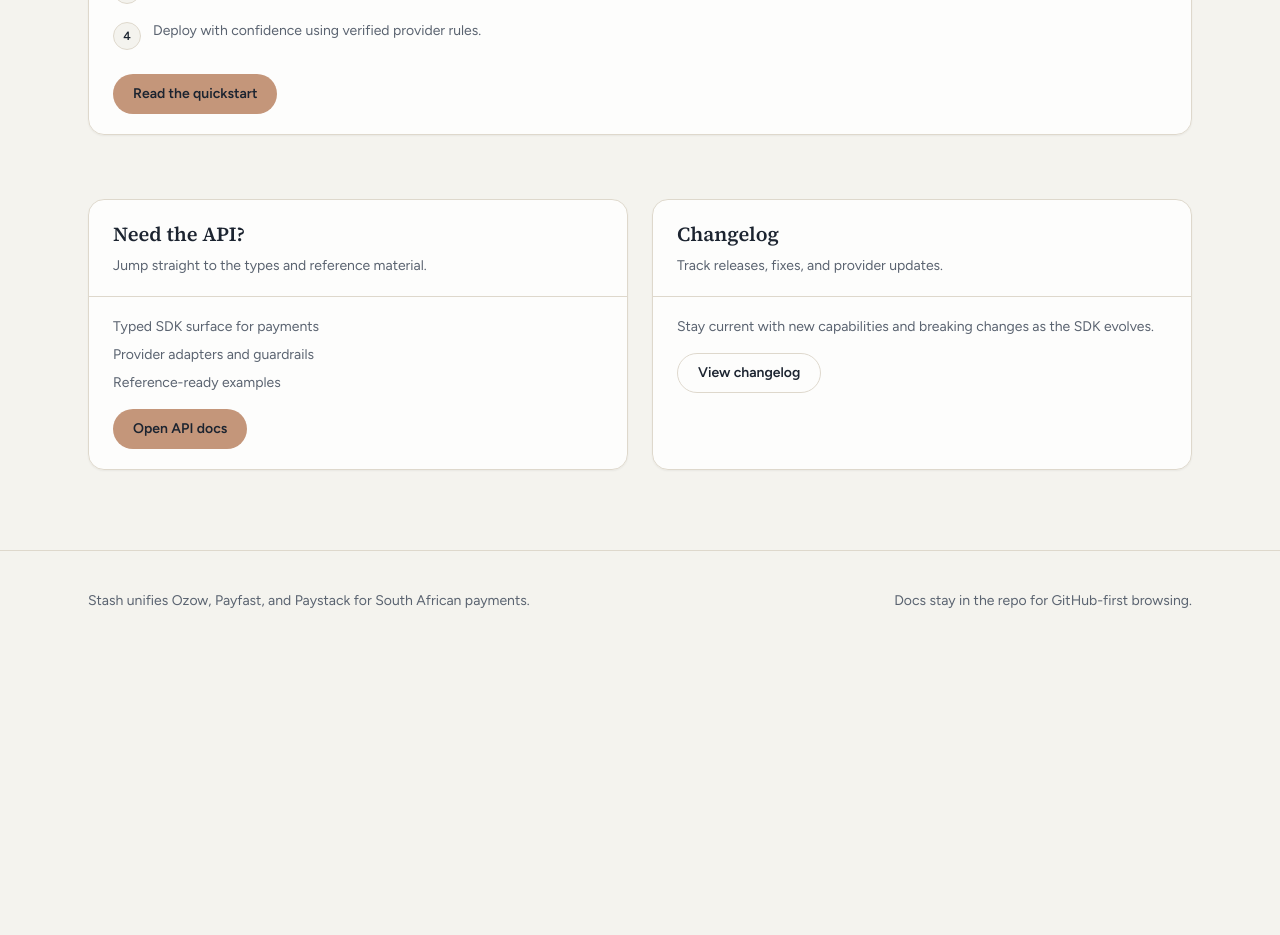
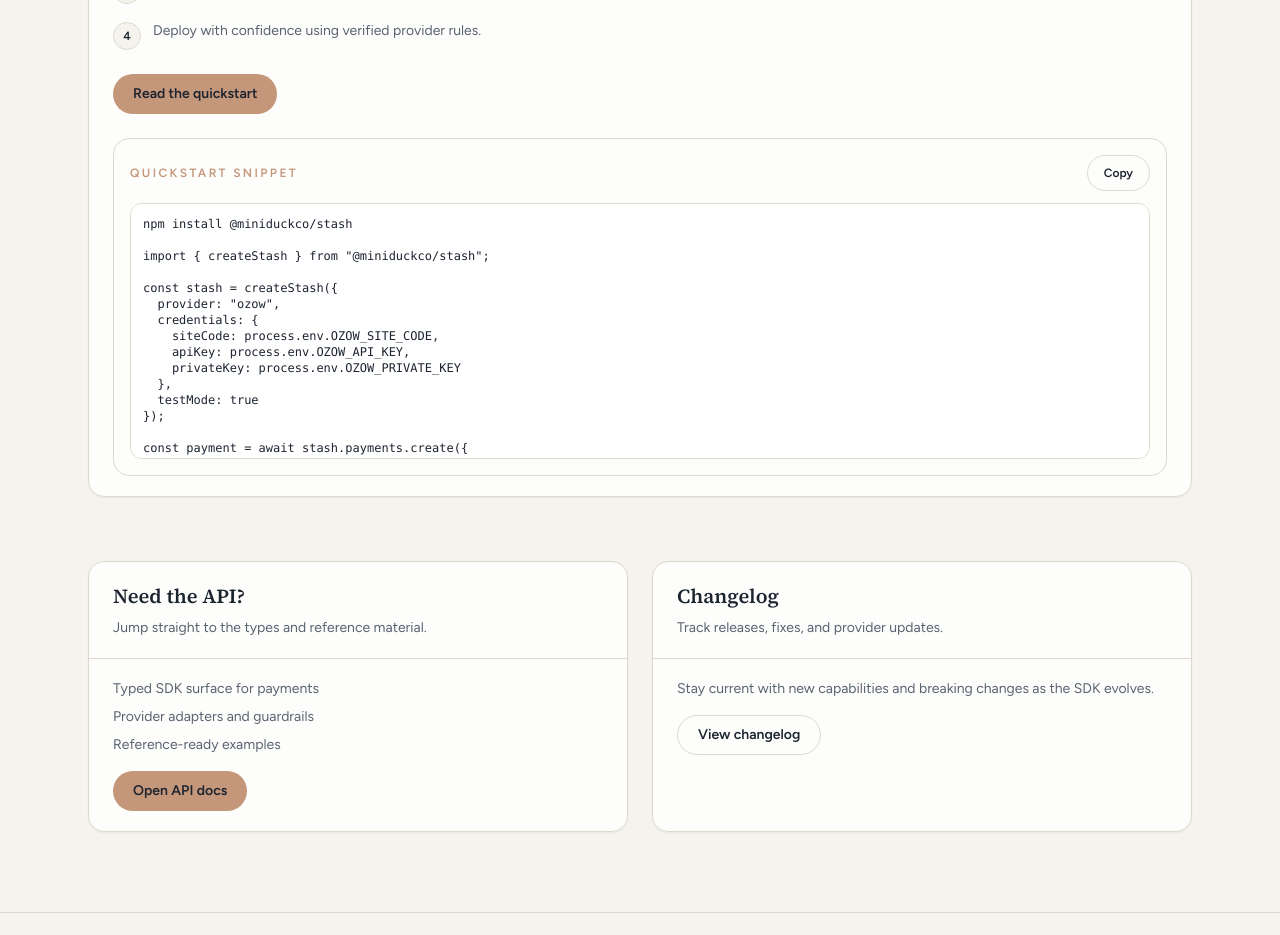
Before and after one commit to miniduckco/stash, a SvelteKit app in the folder site/: page / in a window 1280 px wide. Shown: the part 1140-2075 px from the top of the page. Before the commit the page ends 1791 px from the top, so only its background shows below. Built offline with nearby package versions, Linux system fonts and the light colour scheme.

Commit message:
feat: add quickstart snippet copier

```diff
--- a/site/src/routes/+page.svelte
+++ b/site/src/routes/+page.svelte
@@ -6,6 +6,36 @@
 	import CardDescription from '$lib/components/ui/card-description.svelte';
 	import CardHeader from '$lib/components/ui/card-header.svelte';
 	import CardTitle from '$lib/components/ui/card-title.svelte';
+	import { onDestroy } from 'svelte';
+
+	const quickstartSnippet = `npm install @miniduckco/stash\n\nimport { createStash } from "@miniduckco/stash";\n\nconst stash = createStash({\n  provider: "ozow",\n  credentials: {\n    siteCode: process.env.OZOW_SITE_CODE,\n    apiKey: process.env.OZOW_API_KEY,\n    privateKey: process.env.OZOW_PRIVATE_KEY\n  },\n  testMode: true\n});\n\nconst payment = await stash.payments.create({\n  amount: "249.99",\n  currency: "ZAR",\n  reference: "ORDER-12345",\n  customer: {\n    firstName: "Lebo",\n    lastName: "Nkosi",\n    phone: "0821234567"\n  },\n  urls: {\n    returnUrl: "https://shop.example.com/payments/return",\n    cancelUrl: "https://shop.example.com/payments/cancel",\n    notifyUrl: "https://shop.example.com/payments/webhook",\n    errorUrl: "https://shop.example.com/payments/error"\n  }\n});\n\nconsole.log(payment.redirectUrl);`;
+
+	let copied = false;
+	let copyTimer: ReturnType<typeof setTimeout> | undefined;
+
+	const copyQuickstart = async () => {
+		try {
+			await navigator.clipboard.writeText(quickstartSnippet);
+			copied = true;
+			clearTimeout(copyTimer);
+			copyTimer = setTimeout(() => {
+				copied = false;
+			}, 2000);
+		} catch (error) {
+			const selection = window.getSelection();
+			selection?.removeAllRanges();
+			const codeBlock = document.querySelector('[data-quickstart-code]');
+			if (codeBlock) {
+				const range = document.createRange();
+				range.selectNodeContents(codeBlock);
+				selection?.addRange(range);
+			}
+		}
+	};
+
+	onDestroy(() => {
+		clearTimeout(copyTimer);
+	});
 </script>
 
 <svelte:head>
@@ -108,6 +138,20 @@
 				<div class="mt-6">
 					<Button href="/docs/tutorials/quickstart" variant="secondary">Read the quickstart</Button>
 				</div>
+				<div class="mt-6 rounded-2xl border border-border bg-background/80 p-4">
+					<div class="flex flex-col gap-3 sm:flex-row sm:items-center sm:justify-between">
+						<p class="text-xs font-semibold uppercase tracking-[0.2em] text-secondary">Quickstart snippet</p>
+						<Button variant="outline" size="sm" on:click={copyQuickstart}>
+							{copied ? 'Copied' : 'Copy'}
+						</Button>
+					</div>
+					<pre
+						class="mt-3 max-h-64 overflow-auto rounded-xl border border-border bg-white/80 p-3 text-xs text-foreground"
+						data-quickstart-code
+					>
+<code>{quickstartSnippet}</code>
+					</pre>
+				</div>
 			</CardContent>
 		</Card>
 	</div>
```
